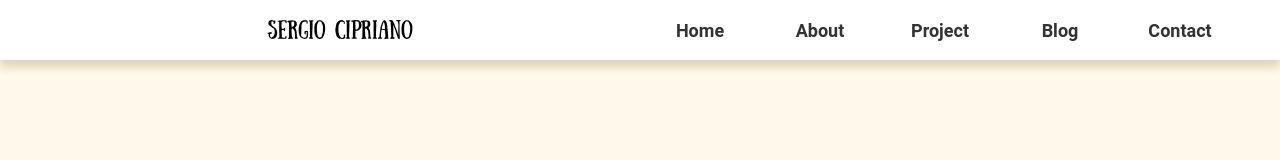
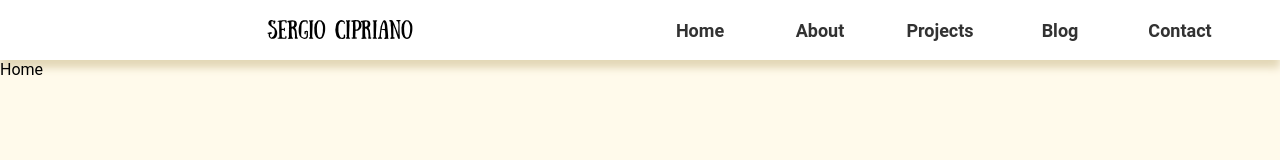
Before and after one commit to sergiosacj/sergiosacj, a React (Create React App) app: page / in a window 1280 px wide. Shown: the top 160 px of the page. Built offline with nearby package versions, Linux system fonts and the light colour scheme.

Commit message:
pages: Create basic template

```diff
--- a/src/components/Navbar/_menu.tsx
+++ b/src/components/Navbar/_menu.tsx
@@ -1,7 +1,7 @@
 export const menu = [
   "home",
   "about",
-  "project",
+  "projects",
   "blog",
   "contact",
 ];
--- /dev/null
+++ b/src/pages/About/index.tsx
@@ -0,0 +1,7 @@
+import * as React from "react";
+
+const About: React.FC = () => {
+  return <>About</>;
+};
+
+export default About;
--- /dev/null
+++ b/src/pages/Blog/index.tsx
@@ -0,0 +1,7 @@
+import * as React from "react";
+
+const Blog: React.FC = () => {
+  return <>Blog</>;
+};
+
+export default Blog;
--- /dev/null
+++ b/src/pages/Contact/index.tsx
@@ -0,0 +1,7 @@
+import * as React from "react";
+
+const Contact: React.FC = () => {
+  return <>Contact</>;
+};
+
+export default Contact;
--- a/src/pages/Home/index.tsx
+++ b/src/pages/Home/index.tsx
@@ -1,7 +1,7 @@
 import * as React from "react";
 
 const Home: React.FC = () => {
-  return <></>;
+  return <>Home</>;
 };
 
 export default Home;
--- /dev/null
+++ b/src/pages/Projects/index.tsx
@@ -0,0 +1,7 @@
+import * as React from "react";
+
+const Projects: React.FC = () => {
+  return <>Projects</>;
+};
+
+export default Projects;
```
